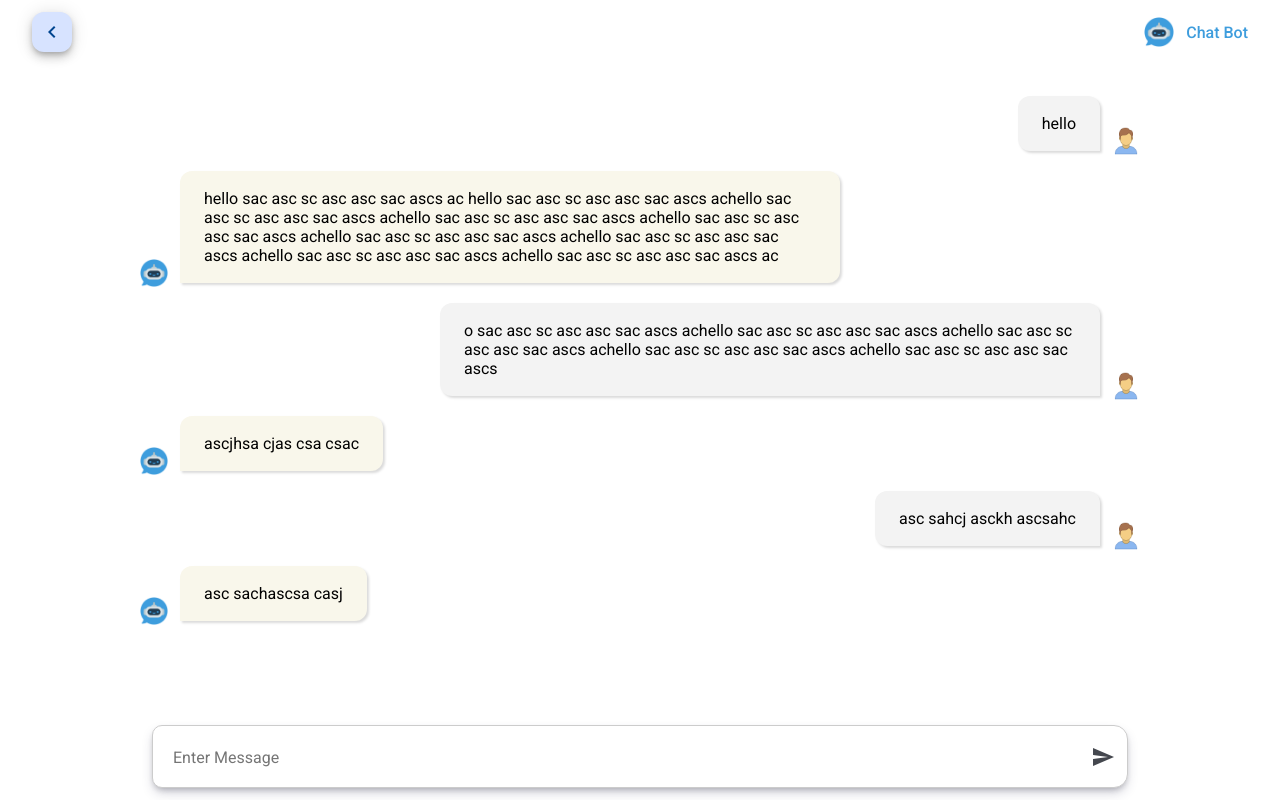
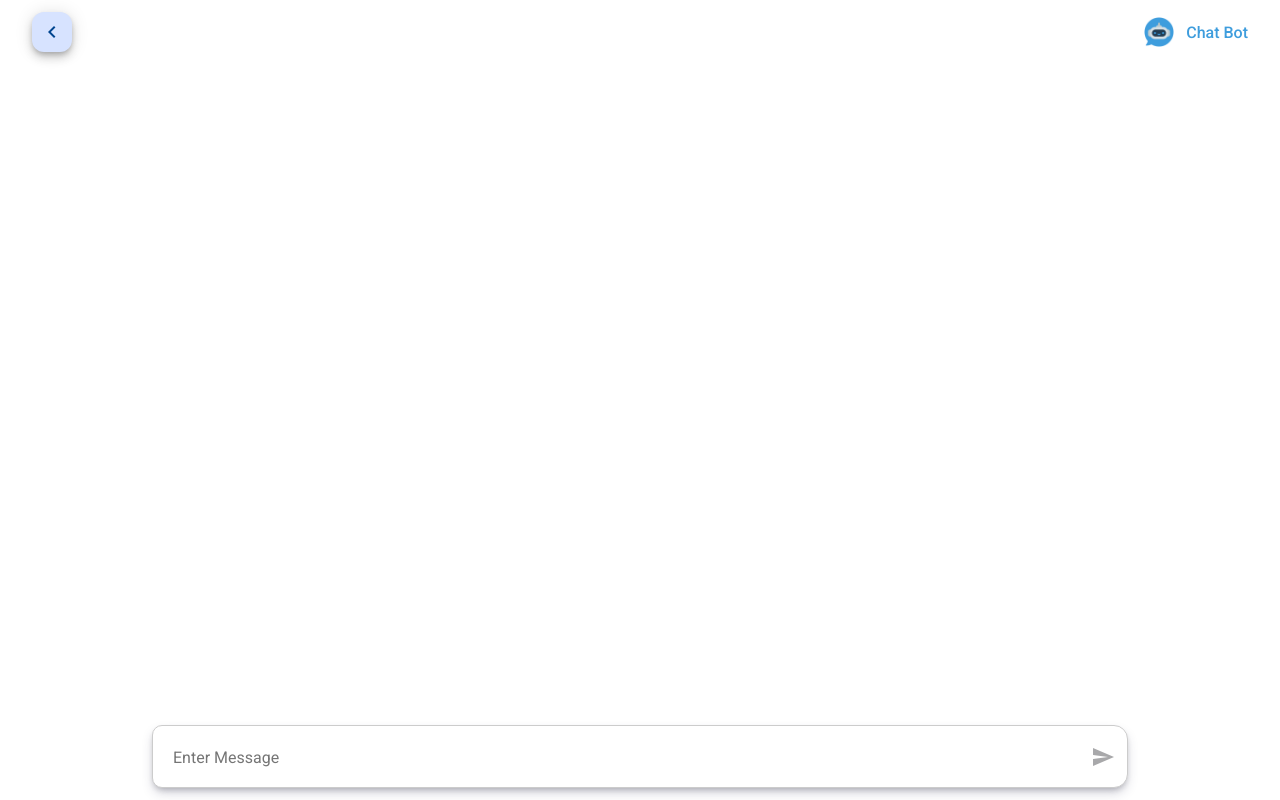
Before and after one commit to Vignesh-R-3kt/DMS-chatbot, an Angular app: page /chat-bot in a window 1280 px wide. Built offline with nearby package versions, Linux system fonts and the light colour scheme.

Commit message:
changes added

```diff
--- a/src/app/components/message-input/message-input.component.html
+++ b/src/app/components/message-input/message-input.component.html
@@ -1,10 +1,10 @@
-<div class="container">
+<div class="container" #chatContainer>
     <div class="wrapper">
         <div class="content-wrapper">
-            <div class="input-wrapper">
-                <input type="text" placeholder="Enter Message">
-                <button mat-icon-button><mat-icon>send</mat-icon></button>
-            </div>
+            <form [formGroup]="chatForm" class="input-wrapper" (ngSubmit)="handleAddNewChat()">
+                <input type="text" formControlName="userInput" placeholder="Enter Message">
+                <button type="submit" [disabled]="!chatForm.valid" mat-icon-button><mat-icon>send</mat-icon></button>
+            </form>
         </div>
     </div>
 </div>
--- a/src/app/components/message-input/message-input.component.ts
+++ b/src/app/components/message-input/message-input.component.ts
@@ -1,13 +1,35 @@
-import { Component } from '@angular/core';
+import { Component, ElementRef, ViewChild } from '@angular/core';
 import { MatButtonModule } from '@angular/material/button';
 import { MatIconModule } from '@angular/material/icon';
+import { ChatService } from '../../services/chat.service';
+import { FormControl, FormGroup, FormsModule, ReactiveFormsModule, Validators } from '@angular/forms';
 
 @Component({
   selector: 'app-message-input',
-  imports: [MatButtonModule, MatIconModule],
+  imports: [MatButtonModule, MatIconModule, ReactiveFormsModule],
   templateUrl: './message-input.component.html',
   styleUrl: './message-input.component.scss'
 })
 export class MessageInputComponent {
 
+  chatForm: FormGroup;
+
+  constructor(private chatService: ChatService) {
+    this.chatForm = new FormGroup({
+      userInput: new FormControl('', [Validators.required])
+    })
+  }
+
+  handleAddNewChat() {
+    const { userInput } = this.chatForm.value;
+    if (userInput.trim()) {
+      this.chatService.addNewChat({
+        type: 'user',
+        message: userInput.trim()
+      });
+
+      this.chatForm.reset();
+    }
+  }
+
 }
--- a/src/app/components/message-list/message-list.component.html
+++ b/src/app/components/message-list/message-list.component.html
@@ -1,4 +1,4 @@
-<div class="container">
+<div class="container" #chatContainer>
     <div class="wrapper">
         <div class="content-wrapper">
             <ul>
--- a/src/app/components/message-list/message-list.component.ts
+++ b/src/app/components/message-list/message-list.component.ts
@@ -1,5 +1,6 @@
 import { NgClass } from '@angular/common';
-import { Component } from '@angular/core';
+import { AfterViewInit, Component, ElementRef, ViewChild } from '@angular/core';
+import { ChatService } from '../../services/chat.service';
 
 @Component({
   selector: 'app-message-list',
@@ -8,34 +9,17 @@ import { Component } from '@angular/core';
   styleUrl: './message-list.component.scss'
 })
 export class MessageListComponent {
+  @ViewChild('chatContainer') chatContainerRef?: ElementRef;
 
   chatIcon: string = 'assets/chat-bot.png';
   userIcon: string = 'assets/icons8-person-80.png'
-  chatList: any[] = [
-    {
-      type: 'user',
-      message: 'hello'
-    },
-    {
-      type: 'bot',
-      message: 'hello sac asc sc asc asc sac ascs ac hello sac asc sc asc asc sac ascs achello sac asc sc asc asc sac ascs achello sac asc sc asc asc sac ascs achello sac asc sc asc asc sac ascs achello sac asc sc asc asc sac ascs achello sac asc sc asc asc sac ascs achello sac asc sc asc asc sac ascs achello sac asc sc asc asc sac ascs ac'
-    },
-    {
-      type: 'user',
-      message: 'o sac asc sc asc asc sac ascs achello sac asc sc asc asc sac ascs achello sac asc sc asc asc sac ascs achello sac asc sc asc asc sac ascs achello sac asc sc asc asc sac ascs'
-    },
-    {
-      type: 'bot',
-      message: 'ascjhsa cjas csa csac'
-    },
-    {
-      type: 'user',
-      message: 'asc sahcj asckh ascsahc'
-    },
-    {
-      type: 'bot',
-      message: 'asc sachascsa casj '
-    }
-  ]
+  chatList: any[] = []
+
+  constructor(private chatService: ChatService) {
+    this.chatService.getChatList().subscribe((res: any[]) => {
+      this.chatList = res;
+    })
+  }
+
 
 }
--- a/src/app/services/chat.service.ts
+++ b/src/app/services/chat.service.ts
@@ -11,7 +11,7 @@ interface Chat {
 })
 export class ChatService {
 
-  private chatList: any[] = [];
+  private chatList: any[] = JSON.parse(localStorage.getItem('chatList') || '[]');
 
   private chats$: BehaviorSubject<any[]> = new BehaviorSubject<any[]>(this.chatList);
 
@@ -24,5 +24,10 @@ export class ChatService {
   addNewChat(chat: Chat) {
     this.chatList.push(chat);
     this.chats$.next(this.chatList);
+    this.setStorage();
+  }
+
+  private setStorage() {
+    localStorage.setItem('chatList', JSON.stringify(this.chatList));
   }
 }
--- a/src/styles.scss
+++ b/src/styles.scss
@@ -25,6 +25,7 @@
 html,
 body {
   height: 100%;
+  scroll-behavior: smooth;
 }
 body {
   margin: 0;
```
